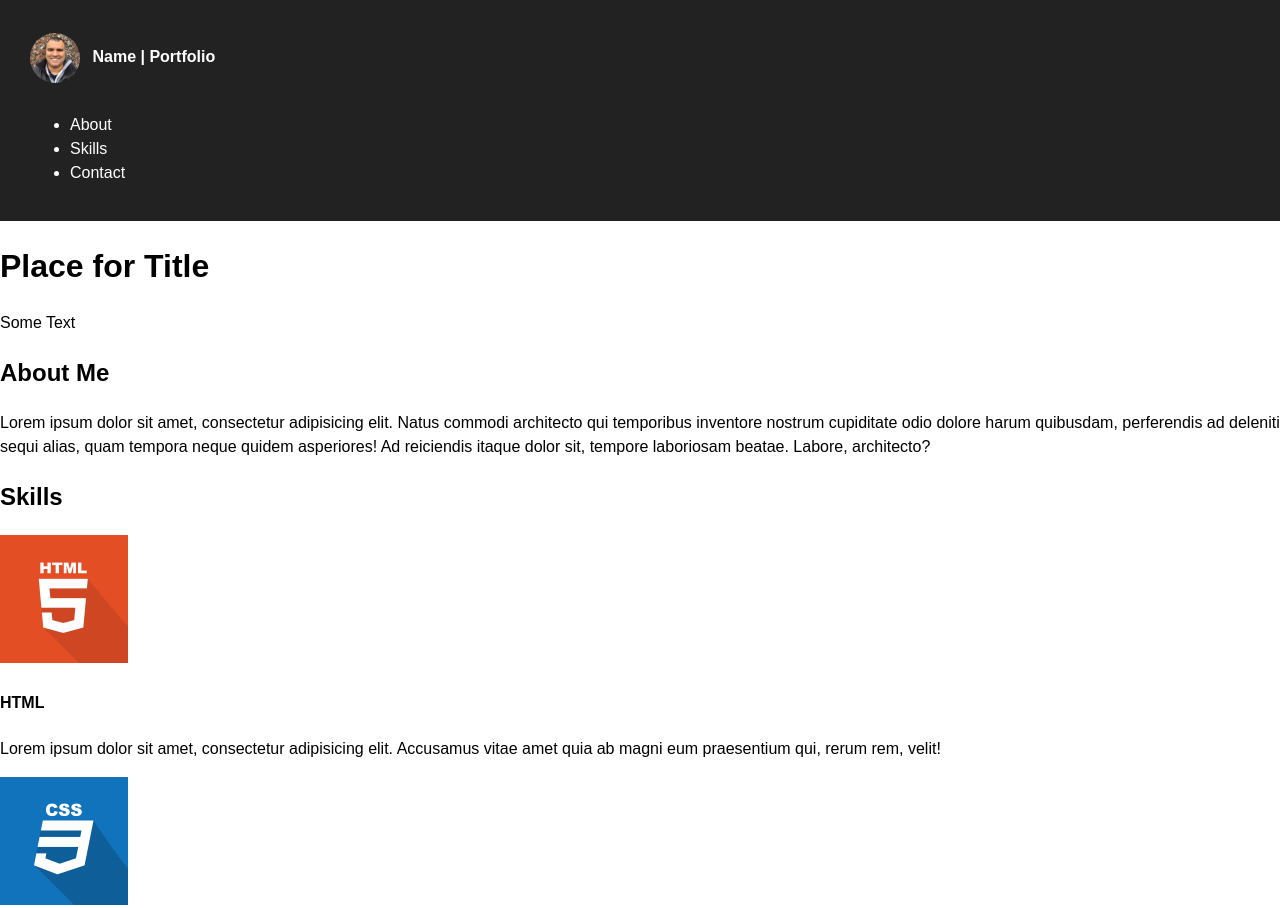
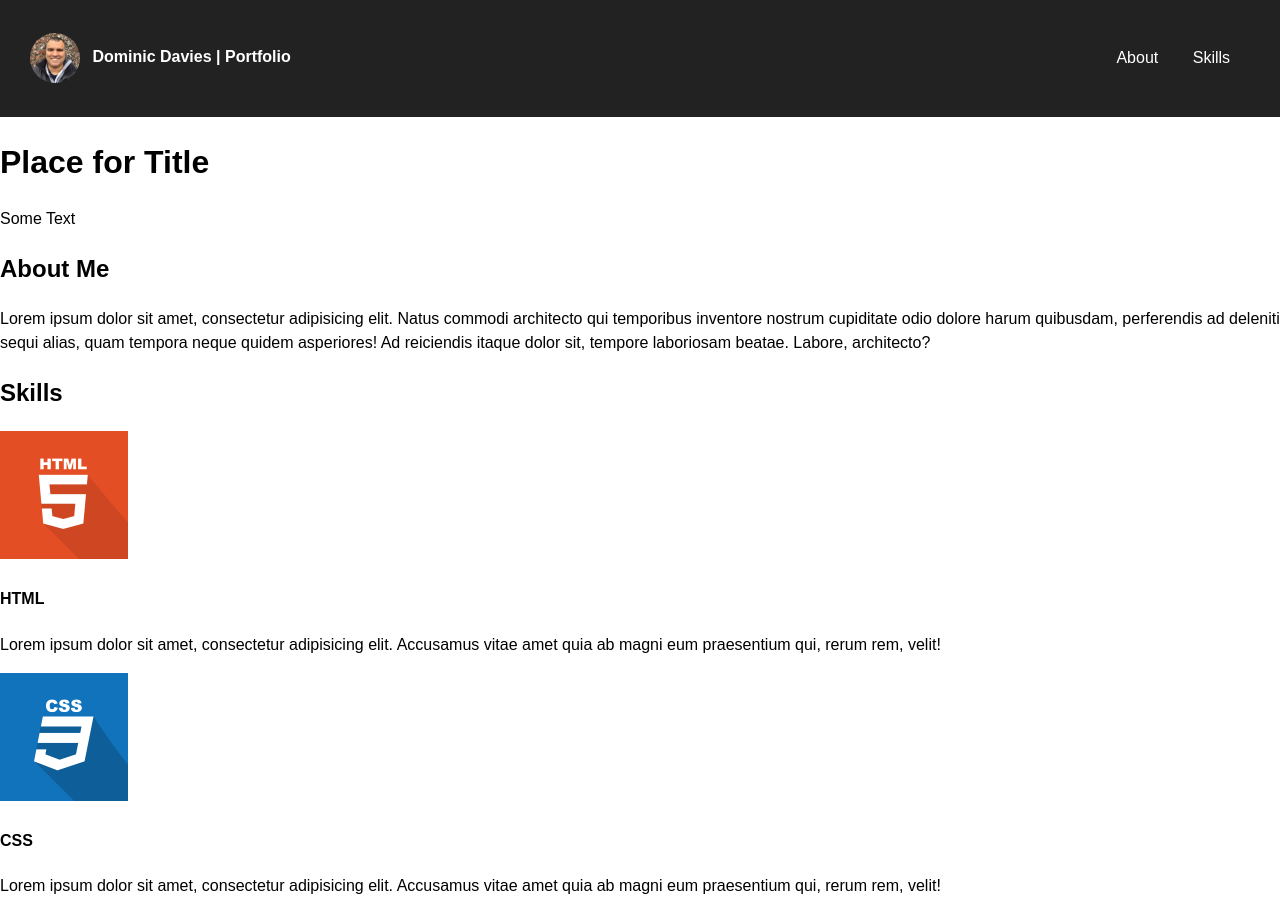
Before and after one commit to dominicdaviesme/portfolio, a plain HTML site: page index.html in a window 1280 px wide. Shown: the top 908 px of the page. Drawn offline with Linux system fonts and the light colour scheme.

Commit message:
Styled header section

```diff
--- a/css/style.css
+++ b/css/style.css
@@ -32,3 +32,32 @@ header img {
 header h2 {
   font-size: 16px;
 }
+
+/* MAIN NAVIGATION */
+
+header #main-navigation {
+    width: 49%;
+    display: inline-block;
+    text-align: right;
+}
+
+header #main-navigation ul {
+    list-style: none;
+    padding: 0;
+}
+
+header #main-navigation ul li {
+    display: inline-block;
+}
+
+header #main-navigation ul li a {
+    color: white;
+    text-decoration: none;
+    padding: 10px 15px;
+}
+
+header #main-navigation ul li a:hover {
+    background: #444;
+    border-radius: 3px;
+    transition: 0.3s ease all;
+}
--- a/index.html
+++ b/index.html
@@ -12,15 +12,15 @@
 		<!--		LOGO-->
 		<h2 id="page-header">
 			<img src="/img/profile.jpg" alt="Profile photo of Dominic Davies, Web Developer">
-			Name | Portfolio
+			Dominic Davies | Portfolio
 		</h2>
 
 		<!--		NAVIGATION-->
-		<nav>
+		<nav id="main-navigation">
 			<ul>
-				<li><a href="#"></a>About</li>
-				<li><a href="#"></a>Skills</li>
-				<li><a href="#"></a>Contact</li>
+				<li><a href="#about"></a>About</li>
+				<li><a href="#skills"></a>Skills</li>
+				<!--<li><a href="#"></a>Contact</li>-->
 			</ul>
 		</nav>
 	</header><!-- / header section -->
@@ -38,14 +38,14 @@
 		</div><!--	/ Hero -->
 
 		<!--		ABOUT-->
-		<div class="section-header">
+		<div class="section-header" id="about">
 			<h2>About Me</h2>
 			<p>Lorem ipsum dolor sit amet, consectetur adipisicing elit. Natus commodi architecto qui temporibus inventore 				 nostrum cupiditate odio dolore harum quibusdam, perferendis ad deleniti sequi alias, quam tempora neque quidem 		 asperiores! Ad reiciendis itaque dolor sit, tempore laboriosam beatae. Labore, architecto?
 			</p>
 		</div>
 
 		<!--		SKILLS-->
-		<div class="site-section">
+		<div class="site-section" id="skills">
 			<div class="section-header">
 				<h2>Skills</h2>
 			</div>
@@ -71,7 +71,7 @@
 
 	</div><!--	/ MAIN-->
 
-	<!--	FOOTER-->
+	<!--	FOOTER  -->
 	<footer id="footer">
 		<img src="/img/profile.jpg" alt="Small profile picture of Dominic Davies, Web Developer">
 		<span>My Portfolio <br /> &copy; 2017</span>
```
